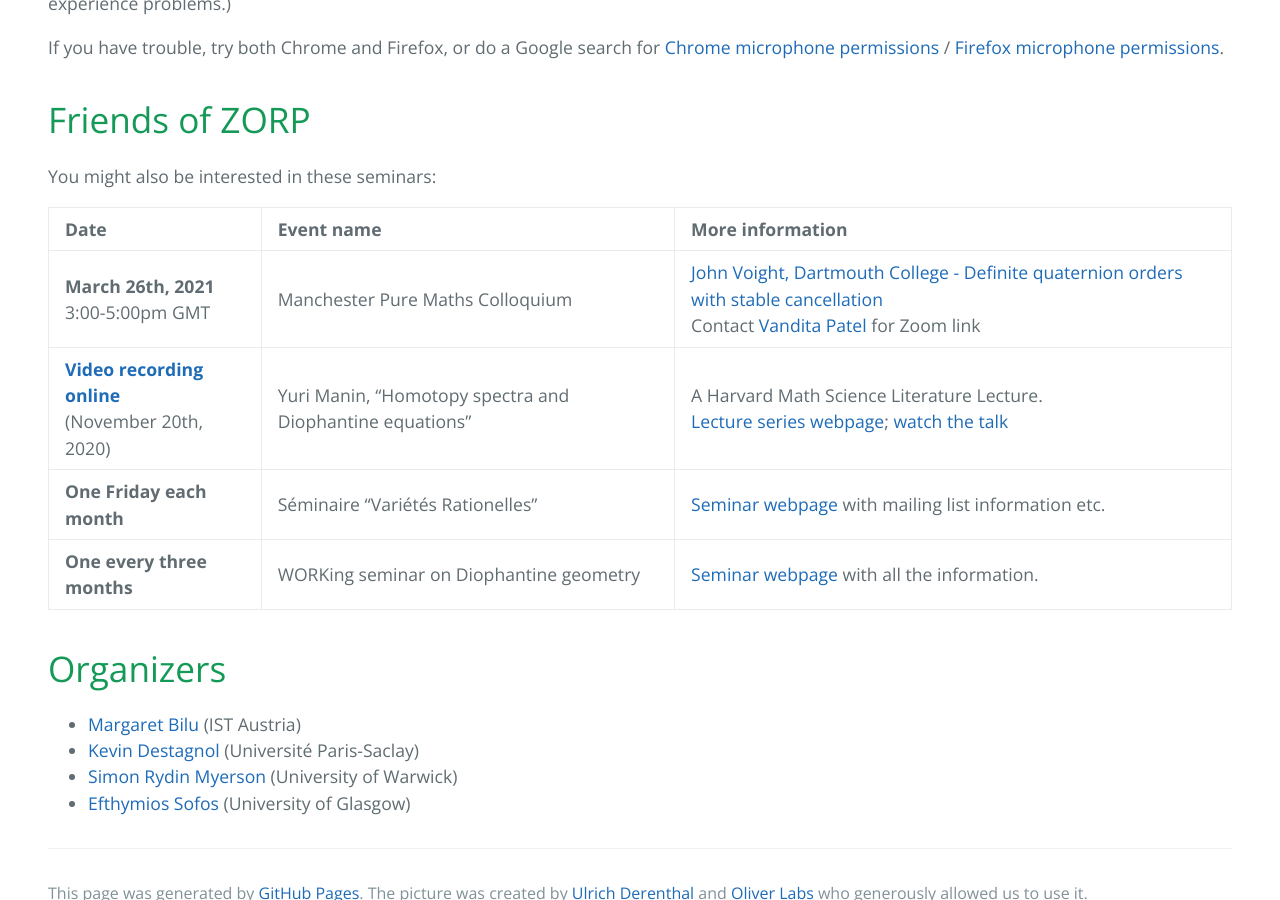
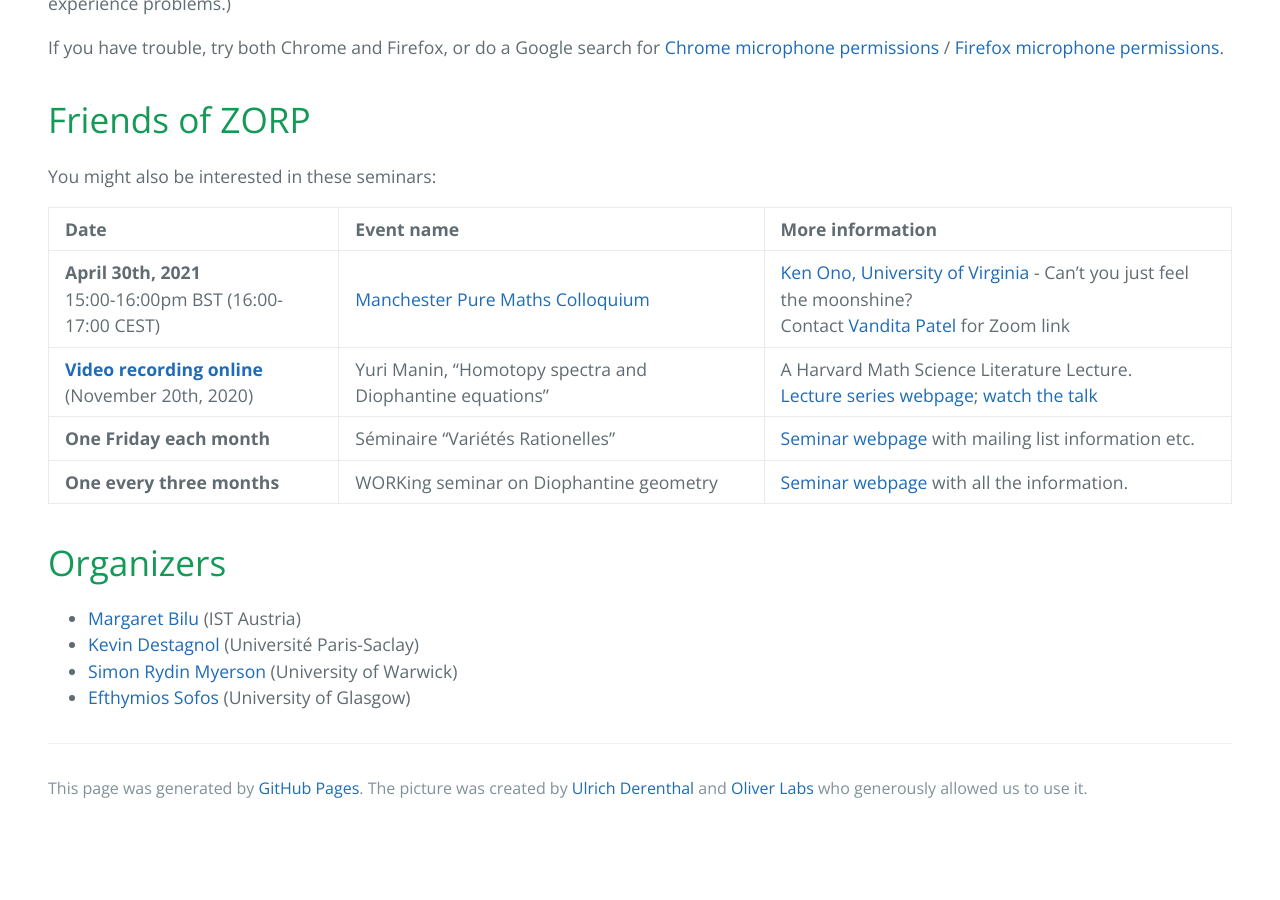
Before and after one commit to zoom-on-rational-points/zoom-on-rational-points.github.io, a Jekyll site: the page built from index.md, in a window 1280 px wide and 900 px high, scrolled down 2877 px. Built offline with Jekyll 4.4.1, drawn with Linux system fonts in a browser that asks for light colours; our own code applies the rules of GitHub Pages for plain Markdown files; after the commit the page ends 3709 px from its top, so only the background shows below that.

Commit message:
Update index.md

```diff
--- a/index.md
+++ b/index.md
@@ -18,7 +18,7 @@ The seminar meets on one Friday every month with two talks, at **2:30-3:30 pm  P
 | **February 19th, 2021** <br>2:30-3:30 pm CET <br><br> <br> 4:00-5:00 pm CET <br>| <br><a href ="https://webusers.imj-prg.fr/ratko.darda">Ratko Darda</a> <br> Paris University (Paris 7) <br><br>   <a href="https://personal-homepages.mis.mpg.de/winter/">Rosa Winter</a> <br>Max Planck Institute for Mathematics in the Sciences (Leipzig) | <br><a href="https://zoom-on-rational-points.github.io/abstractRD">Manin conjecture for algebraic stacks</a><br><a href="slidesRD.pdf" style="font-weight:bold">Slides</a> and <a href="https://www.youtube.com/watch?v=ZJfP1TI6soQ" style="font-weight:bold">recording of the talk</a><br><br><a href="https://zoom-on-rational-points.github.io/abstractRW">Density of rational points on a family of del Pezzo surfaces of degree 1</a><br><a href="slidesRW.pdf" style="font-weight:bold">Slides</a> and <a href="https://www.youtube.com/watch?v=CdR8nMqoGoE" style="font-weight:bold">recording of the talk</a>|
 | **March 19th, 2021** <br>2:30-3:30 pm CET <br><br> <br> 4:00-5:00 pm CET <br> | <br><a href="https://sites.google.com/site/damarishomepage/">Damaris Schindler</a><br> G&ouml;ttingen University <br><br><a href="https://sites.google.com/a/uic.edu/ardahuseyindemirhan/">Arda Huseyin Demirhan</a><br> University of Illinois at Chicago | <br><a href="https://zoom-on-rational-points.github.io/abstractDS">Campana points on toric varieties</a><br> <a href="slidesDS.pdf" style="font-weight:bold">Slides</a><br><br> <a href="https://zoom-on-rational-points.github.io/abstractAD">Distribution of Rational Points on Toric Varieties: A Multi-Height Approach</a><br> <a href="slidesAD.pdf" style="font-weight:bold">Slides</a> and <a href="https://www.youtube.com/watch?v=W7ImcXOykro&ab_channel=EfthymiosSofos" style="font-weight:bold">recording of the talk</a>|
 | **April 23rd, 2021** <br>2:30-3:30 pm CEST <br><br> <br> 4:00-5:00 pm CEST <br> | <br><a href="https://www.uu.nl/staff/SYamagishi">Shuntaro Yamagishi</a><br> Utrecht University <br><br><a href="https://sites.google.com/view/miriam-kaesberg/home">Miriam Kaesberg</a><br> G&ouml;ttingen University | <br><a href="https://zoom-on-rational-points.github.io/abstractSY">Density of rational points near/on compact manifolds with certain curvature conditions</a><br> <br><br><br><a href="https://zoom-on-rational-points.github.io/abstractMK">On Artin's Conjecture: Pairs of Additive Forms</a><br>|
-| **May 14th, 2021** <br>11:00-11:30 am CEST <br><br>12:00-12:30 pm CEST<br><br>2:30-3:30 pm CEST<br><br><br>4:00-4:30 pm CEST <br>| <br><a href="https://www.universiteitleiden.nl/en/staffmembers/margherita-pagano#tab-1">Margherita Pagano</a><br> Leiden University <br><br>Alexandre Lartaux<br><a href="https://www.imj-prg.fr">IMJ-PRG</a><br><br><a href="https://homepages.warwick.ac.uk/staff/S.Siksek/">Samir Siksek</a><br>Warwick University<br><br><a href="https://ist.ac.at/en/research/browning-group/">Alec Shute</a><br>IST Austria  |  Titles TBC|
+| **May 14th, 2021** <br>11:00-11:30 am CEST <br><br>12:00-12:30 pm CEST<br><br>2:30-3:30 pm CEST<br><br>4:00-4:30 pm CEST <br>| <br><a href="https://www.universiteitleiden.nl/en/staffmembers/margherita-pagano#tab-1">Margherita Pagano</a><br> Leiden University <br><br>Alexandre Lartaux<br><a href="https://www.imj-prg.fr">IMJ-PRG</a><br><br><a href="https://homepages.warwick.ac.uk/staff/S.Siksek/">Samir Siksek</a><br>Warwick University<br><br><a href="https://ist.ac.at/en/research/browning-group/">Alec Shute</a><br>IST Austria  |  Titles TBC|
 | **June 4th, 2021** <br>10:00-11:00 am CEST <br><br><br> Time TBC<br><br><br>| <br><a href="https://shotanimoto.wordpress.com">Sho Tanimoto</a><br> Nagoya University <br><br><a href="https://scholars.duke.edu/person/rena.chu">Rena Chu</a><br>Duke University |  Titles TBC|
 
 
@@ -42,7 +42,7 @@ You might also be interested in these seminars:
 
 | Date   | Event name     | More information |
 |:-------|:--------------|:------|
-| **March 26th, 2021** <br> 3:00-5:00pm GMT| Manchester Pure Maths Colloquium  | <a href="https://events.manchester.ac.uk/event/event:jm-kmg739mn-odzu3r#travelinfo">John Voight, Dartmouth College - Definite quaternion orders with stable cancellation</a><br>Contact <a href="mailto:vandita.patel@manchester.ac.uk">Vandita Patel</a> for Zoom link |
+| **April 30th, 2021** <br> 15:00-16:00pm BST (16:00-17:00 CEST)| <a href="https://events.manchester.ac.uk/event/event:j2-knsu073e-ti4qs1/ken-ono-cant-you-just-feel-the-moonshine-pure-mathematics-colloquium#travelinfo">Manchester Pure Maths Colloquium<a/>  | <a href="https://math.virginia.edu/people/ko5wk/"> Ken Ono, University of Virginia</a> - Can’t you just feel the moonshine?<br>Contact <a href="mailto:vandita.patel@manchester.ac.uk">Vandita Patel</a> for Zoom link |
 | **<a href="https://www.youtube.com/watch?v=0LRjvyldpCw">Video recording online</a>** <br> (November 20th, 2020) | Yuri Manin, "Homotopy spectra and Diophantine equations" | A Harvard Math Science Literature Lecture.<br> <a href="https://cmsa.fas.harvard.edu/literature-lecture-series/">Lecture series webpage</a>; <a href="https://www.youtube.com/watch?v=0LRjvyldpCw">watch the talk</a>|
 | **One Friday each month** | S&eacute;minaire "Vari&eacute;t&eacute;s Rationelles" | <a href="https://webusers.imj-prg.fr/~cyril.demarche/SVR/SVR.html">Seminar webpage</a> with mailing list information etc. |
 | **One every three months** | WORKing seminar on Diophantine geometry | <a href="https://sites.google.com/site/netandogra/working-seminar">Seminar webpage</a> with all the information. |
```
